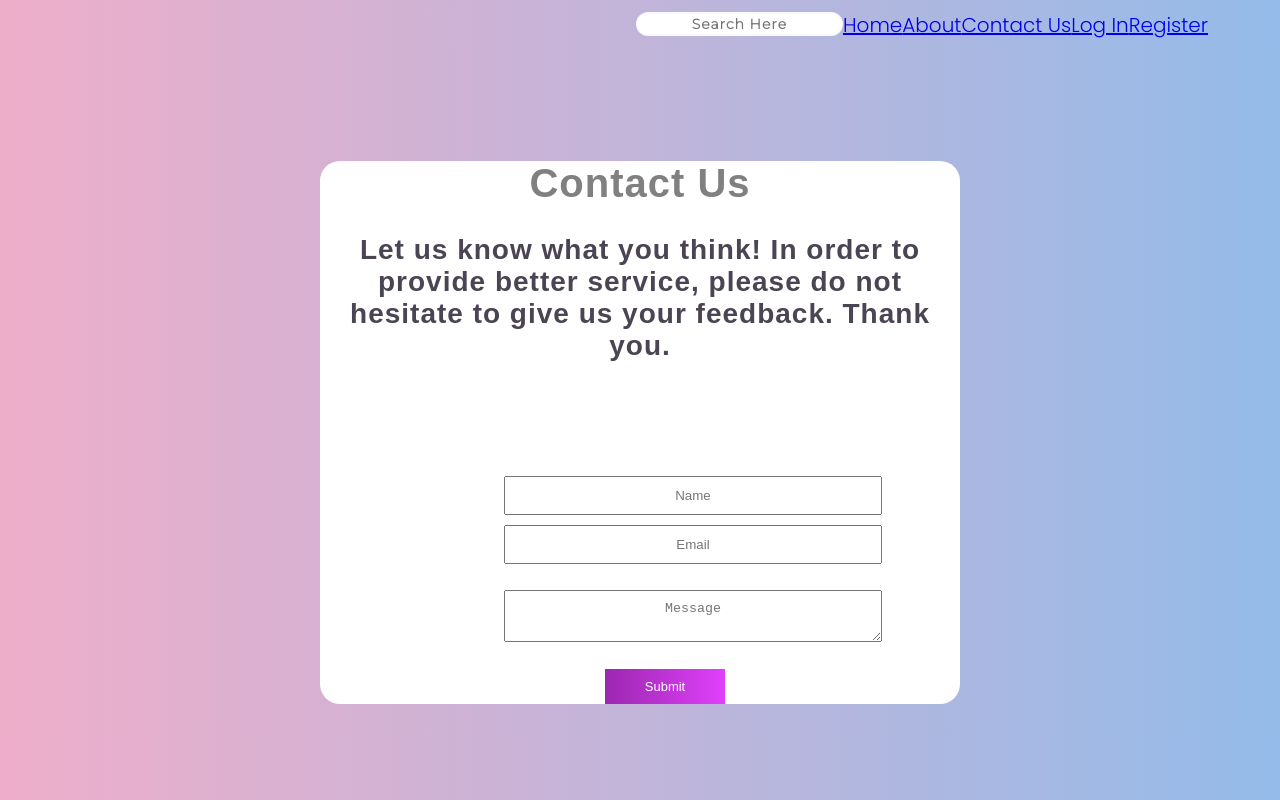
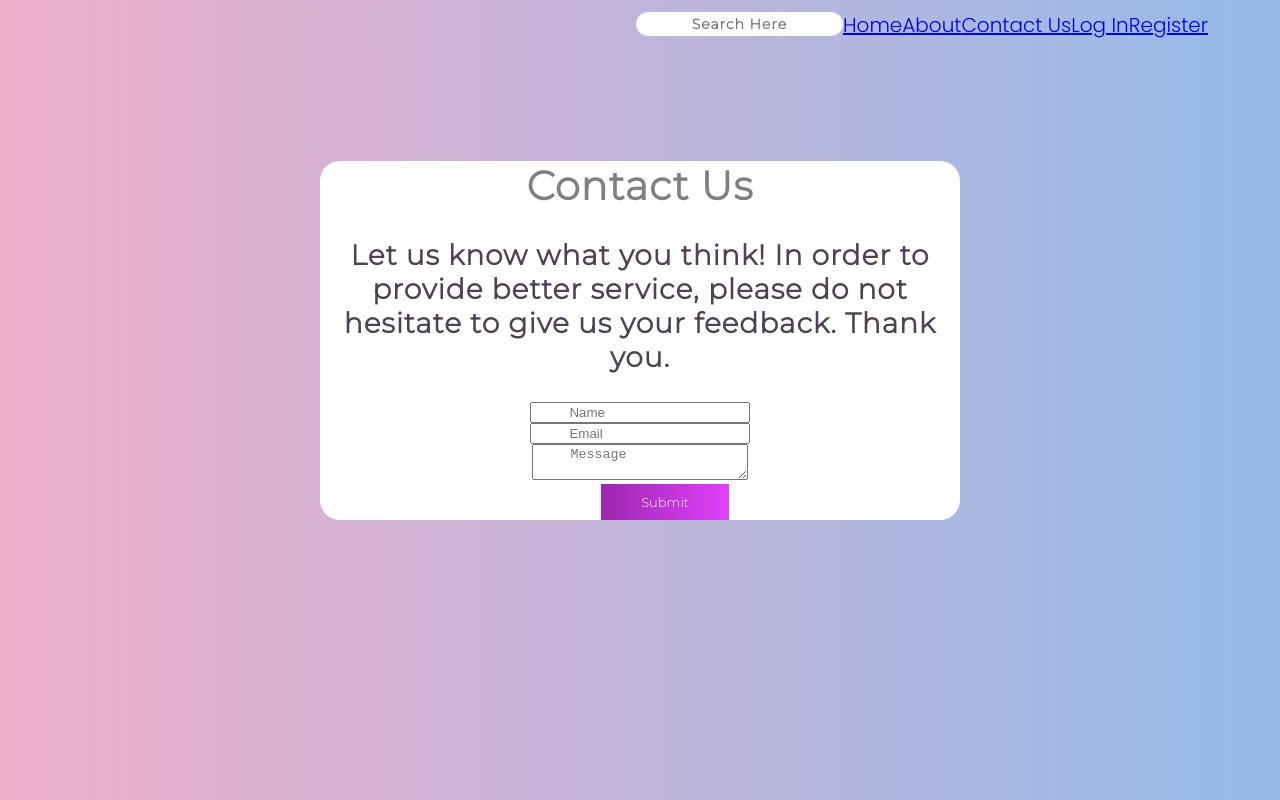
Before and after one commit to buseozkan/gibri, a React (Create React App) app: page /contact in a window 1280 px wide. Built offline with nearby package versions, Linux system fonts and the light colour scheme; what services would draw is missing.

Commit message:
login,register css

```diff
--- a/src/components/Contact/contactUs.css
+++ b/src/components/Contact/contactUs.css
@@ -1,4 +1,5 @@
-.container{
+@import url("https://fonts.googleapis.com/css2?family=Montserrat:wght@200&display=swap");
+.container {
   width: 76%;
   color: black;
   font-weight: 700;
@@ -12,26 +13,23 @@
   width: 50%;
   align-items: center;
   text-align: center;
-    margin-bottom: 27px;
-    font-family: 'Ubuntu', sans-serif !important;
+  font-family: "Montserrat", sans-serif !important;
   padding: 10px;
-  background-color: #FFFFFF;
+  background-color: #ffffff;
   margin-top: 3cm;
-
 }
 
 .title {
   font-size: 40px;
   text-align: center;
-    color: #8C55AA;
+  color: #8c55aa;
 }
 
 p {
   font-size: 28px;
   text-align: center;
-    color:#4B4453;
+  color: #4b4453;
 }
-
 
 .input {
   display: table-column;
@@ -46,13 +44,13 @@ p {
   align-items: center;
   cursor: pointer;
   color: #fff;
-    background: linear-gradient(to right, #9C27B0, #E040FB);
+  background: linear-gradient(to right, #9c27b0, #e040fb);
   border: 0;
   padding-left: 40px;
   padding-right: 40px;
   padding-bottom: 10px;
   padding-top: 10px;
-    font-family: 'Ubuntu', sans-serif;
   margin-left: 50px;
   font-size: 13px;
+  font-family: "Montserrat", sans-serif;
 }
--- a/src/components/Contact/index.js
+++ b/src/components/Contact/index.js
@@ -4,9 +4,7 @@ import Form from "react-bootstrap/Form";
 
 import "./contactUs.css";
 
-
 const Contact = () => {
-
   const [name, setName] = useState("");
   const [email, setEmail] = useState("");
   const [message, setMessage] = useState("");
@@ -27,22 +25,18 @@ const Contact = () => {
     });
   };
 
-
   return (
-
     <div className="container">
       <h1 className="title">Contact Us</h1>
       <p classname="aciklama2">
-        Let us know what you think! In order to provide better service,
-        please do not hesitate to give us your feedback. Thank you.
-              </p>
-      <Form
-        onSubmit={submitName, submitEmail, submitMessage}
-        method="POST"
-      >
-        <div className="container">
+        Let us know what you think! In order to provide better service, please
+        do not hesitate to give us your feedback. Thank you.
+      </p>
+      <Form onSubmit={(submitName, submitEmail, submitMessage)} method="POST">
+        <div className="page-content">
           <div>
-            <input className="input"
+            <input
+              className="input"
               placeholder="Name"
               id="name"
               type="name"
@@ -52,16 +46,19 @@ const Contact = () => {
             />
           </div>
           <div>
-            <input className="input"
+            <input
+              className="input"
               placeholder="Email"
               type="email"
               required
               value={email}
               onChange={(e) => setEmail(e.target.value)}
-            /><br></br>
+            />
+            <br></br>
           </div>
           <div>
-            <textarea className="input"
+            <textarea
+              className="input"
               placeholder="Message"
               id="message"
               required
@@ -73,10 +70,9 @@ const Contact = () => {
 
         <button type="submit" className="submit">
           Submit
-       </button>
+        </button>
       </Form>
     </div>
-
   );
 };
 
--- a/src/pages/Login/index.js
+++ b/src/pages/Login/index.js
@@ -57,26 +57,12 @@ const Login = ({ forceUpdate }) => {
         <img className="login-img" src={loginImg} alt="img" />
       </div>
       <text id="welcomeText">Welcome To Gibri-Events</text>
-      {/*<div onSubmit={handleSubmit}>*/}
-      <div size="lg" controlId="email">
+
       <div className="inputs">
-          <input
-            className="form-control"
-            type="email"
-            placeholder="Email"
-            onChange={(e) => {
-              setEmail(e.target.value);
-            }}
-            value={email}
-          />
-        </div>
-        <div>
-          <Form.Group size="lg" controlId="password">
-            <Form.Label className="label">Email </Form.Label>
         <input
           type="email"
           className="form-control"
-              placeholder="Enter your email here"
+          placeholder="Email"
           onChange={(e) => {
             setEmail(e.target.value);
           }}
@@ -93,22 +79,18 @@ const Login = ({ forceUpdate }) => {
             {emailErrorMessage}
           </p>
         )}
-          </Form.Group>
       </div>
       <div>
         <div className="inputs">
-            <Form.Group size="lg" controlId="password">
           <input
-                className="form-control-2"
             type="password"
             className="form-control"
-                placeholder="Enter your password here"
+            placeholder="Password"
             onChange={(e) => {
               setPassword(e.target.value);
             }}
             value={password}
           />
-            </Form.Group>
         </div>
         {passwordErrorMessage && (
           <p
@@ -153,7 +135,6 @@ const Login = ({ forceUpdate }) => {
         </div>
       </div>
     </div>
-    </div>
   );
 };
 
--- a/src/pages/Login/login.css
+++ b/src/pages/Login/login.css
@@ -1,11 +1,10 @@
 @import url("https://fonts.googleapis.com/css2?family=Montserrat:wght@200&display=swap");
-@import url("https://fonts.googleapis.com/css2?family=Montserrat:wght@200;300&display=swap");
 
 @media all and (min-width: 480px) {
   .Login-Page {
     background-color: #ffffff;
     width: 30%;
-    height: 500px;
+    height: 550px;
     margin: 7em auto;
     border-radius: 1.5em;
     box-shadow: 0px 11px 35px 2px rgb(0 0 0 / 14%);
@@ -132,31 +131,8 @@
     margin-bottom: 27px;
     font-family: "Montserrat", sans-serif;
   }
-  .form-control-2 {
-    justify-content: center;
-    flex-direction: column;
-    padding-left: 1cm;
-    text-align: center !important;
-    width: 76%;
-    color: rgb(38, 50, 56);
-    font-weight: 700;
-    font-size: 14px;
-    letter-spacing: 1px;
-    background: rgba(136, 126, 126, 0.04);
-    padding: 10px 20px;
-    border: none;
-    border-radius: 20px;
-    outline: none;
-    box-sizing: border-box;
-    border: 2px solid rgba(0, 0, 0, 0.02);
-    margin-bottom: 50px;
-    margin-left: 80px;
-    text-align: center;
-    margin-bottom: 27px;
-    font-family: "Montserrat", sans-serif;
-  }
 
-  .input {
+  .inputs {
     display: flex;
     justify-content: center;
     text-align: center !important;
@@ -166,6 +142,9 @@
     padding-top: 10px;
     margin-top: 10px;
     width: 10cm;
+    margin: 0 auto;
+    max-width: 320px;
+    margin: 15px;
   }
 
   Form.Label {
--- a/src/pages/Register/register.css
+++ b/src/pages/Register/register.css
@@ -1,11 +1,10 @@
 @import url("https://fonts.googleapis.com/css2?family=Montserrat:wght@200&display=swap");
-@import url("https://fonts.googleapis.com/css2?family=Montserrat:wght@200;300&display=swap");
 
 @media all and (min-width: 480px) {
   .register {
     background-color: #ffffff;
     width: 400px;
-    height: 800px;
+    height: 700px;
     margin: 7em auto;
     border-radius: 1.5em;
     box-shadow: 0px 11px 35px 2px rgb(0 0 0 / 14%);
@@ -15,10 +14,9 @@
   }
 
   .form-group {
-    display: flex;
-    align-items: center;
-    flex-direction: column;
-    font-family: "Montserrat", sans-serif;
+    margin: 0 auto;
+    max-width: 320px;
+    margin: 15px;
   }
 }
 
@@ -26,11 +24,11 @@ img {
   border: 1px;
   border-radius: 4px;
   padding: 5px;
-  width: 100px;
+  width: 150px;
 }
 body {
   background-color: #ebecf6;
-  font-family: "Ubuntu", sans-serif;
+  font-family: "Montserrat", sans-serif;
 }
 
 .Registration-Button {
@@ -52,23 +50,6 @@ body {
   box-shadow: 0 0 20px 1px rgba(0, 0, 0, 0.04);
 }
 
-/*.Login-Button2 {
-    text-align: center;
-    cursor: pointer;
-    border-radius: 5em;
-    color: #fff;
-    background: linear-gradient(to right, blue, grey);
-    border: 0;
-    padding-left: 40px;
-    padding-right: 40px;
-    padding-bottom: 10px;
-    padding-top: 10px;
-    font-family: 'Ubuntu', sans-serif;
-    margin-left: 35%;
-    font-size: 13px;
-    box-shadow: 0 0 20px 1px rgba(0, 0, 0, 0.04);
-  }
-  */
 .Links {
   text-shadow: 0px 0px 3px rgb(117 117 117 / 12%);
   color: #e1bee7;
@@ -121,3 +102,13 @@ body {
   font-weight: bold;
   font-size: 23px;
 }
+
+.input {
+  text-align: left !important;
+}
+
+.label {
+  display: flex;
+  justify-content: center;
+  padding-left: 1cm;
+}
```
Lines whose indentation alone changed are shown as unchanged.
